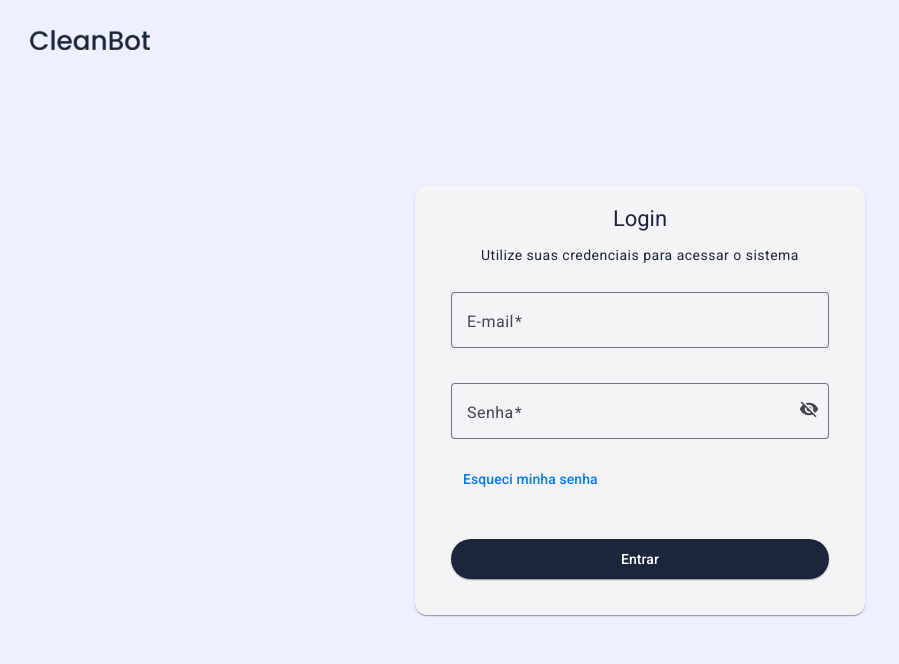
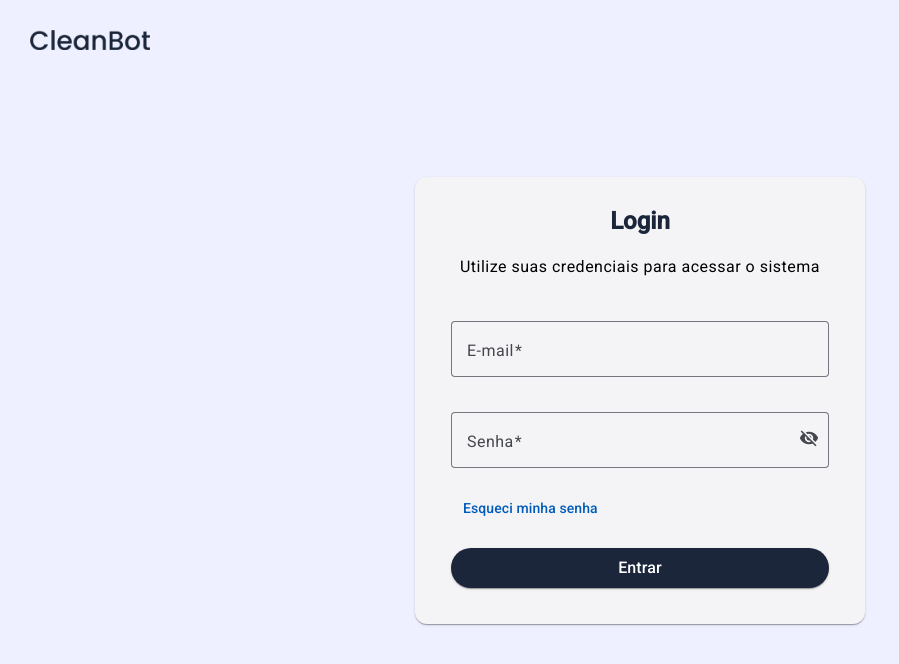
Before and after one commit to Bighetto/web-cleanbot, an Angular app: page /login in a window 1280 px wide. Shown: the top 664 px of the page, without its empty margins (0-899 px from the left). Built offline with nearby package versions, Linux system fonts and the light colour scheme.

Commit message:
feat: padronizacao formulario de login e recuperacao de senha

```diff
--- a/src/app/components/recuperar-senha/recuperar-senha.component.scss
+++ b/src/app/components/recuperar-senha/recuperar-senha.component.scss
@@ -23,7 +23,7 @@ mat-card {
     font-weight: bold;
     margin-bottom: 10px;
     color: #1B263B;
-    padding: 20px;
+    padding: 10px;
   }
 
   mat-form-field {
@@ -43,6 +43,7 @@ mat-card {
     margin-top: 20px;
     background-color: #1B263B;
     color: white;
+    border-radius: 20px;
   }
 
   .mensagem-box {
--- a/src/app/pages/login/login.component.scss
+++ b/src/app/pages/login/login.component.scss
@@ -5,6 +5,7 @@
     height: 100vh;
     background-color: #EEF0FF;
     flex-direction: column;
+}
 
 .error-box {
   display: flex;
@@ -38,8 +39,17 @@
   text-align: center;
 }
 
-    mat-card-title{
+mat-card-title {
+  font-size: 1.5rem;
+  font-weight: bold;
+  margin-bottom: 10px;
   color: #1B263B;
+  padding: 10px;
+}
+
+.login-subtitle{
+  padding-inline: 10px;
+  padding-bottom: 15px;
 }
 
 
@@ -56,19 +66,16 @@
   text-transform: none;
 }
 
-    .enter-button{
-      width: 100%;
-      margin-top: 40px;
-      background-color: #1B263B;
-      color: white;
+::ng-deep .enter-button {
+  width: 100% !important;
+  padding: 10px !important;
+  font-size: 1rem !important;
+  margin-top: 20px !important;
+  background-color: #1B263B !important;
+  color: white !important;
+  border-radius: 20px !important;
 }
 
-    .login-subtitle {
-        font-size: 0.875rem;
-        color: #1B263B;
-        text-align: center;
-        margin-top: 10px;
-    }
 
 button.mat-raised-button {
     background-color: #1B263B;
@@ -95,4 +102,3 @@
   height: 100vh;
   justify-content: center;
 }
-}
```
Lines whose indentation alone changed are shown as unchanged.
